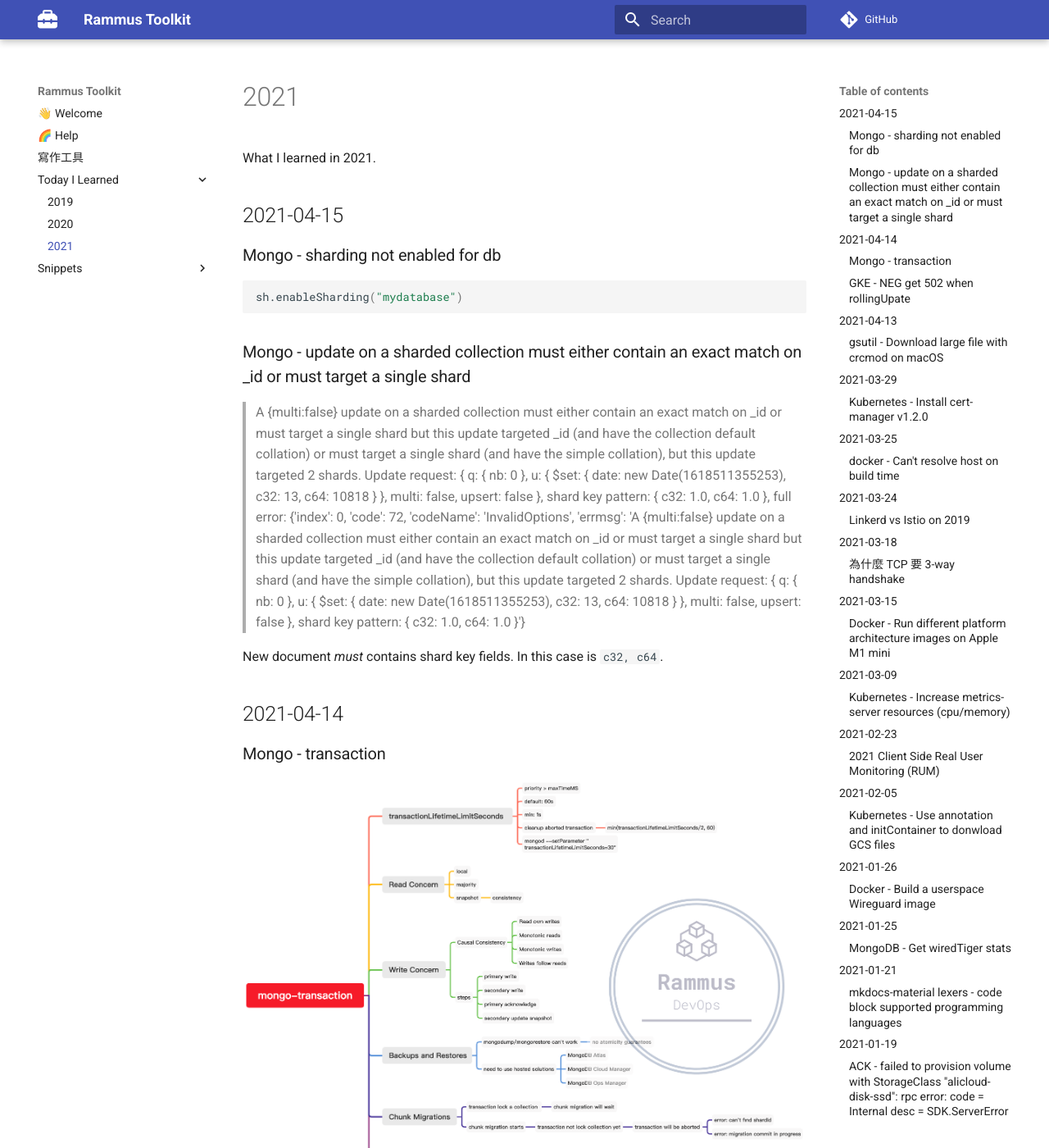
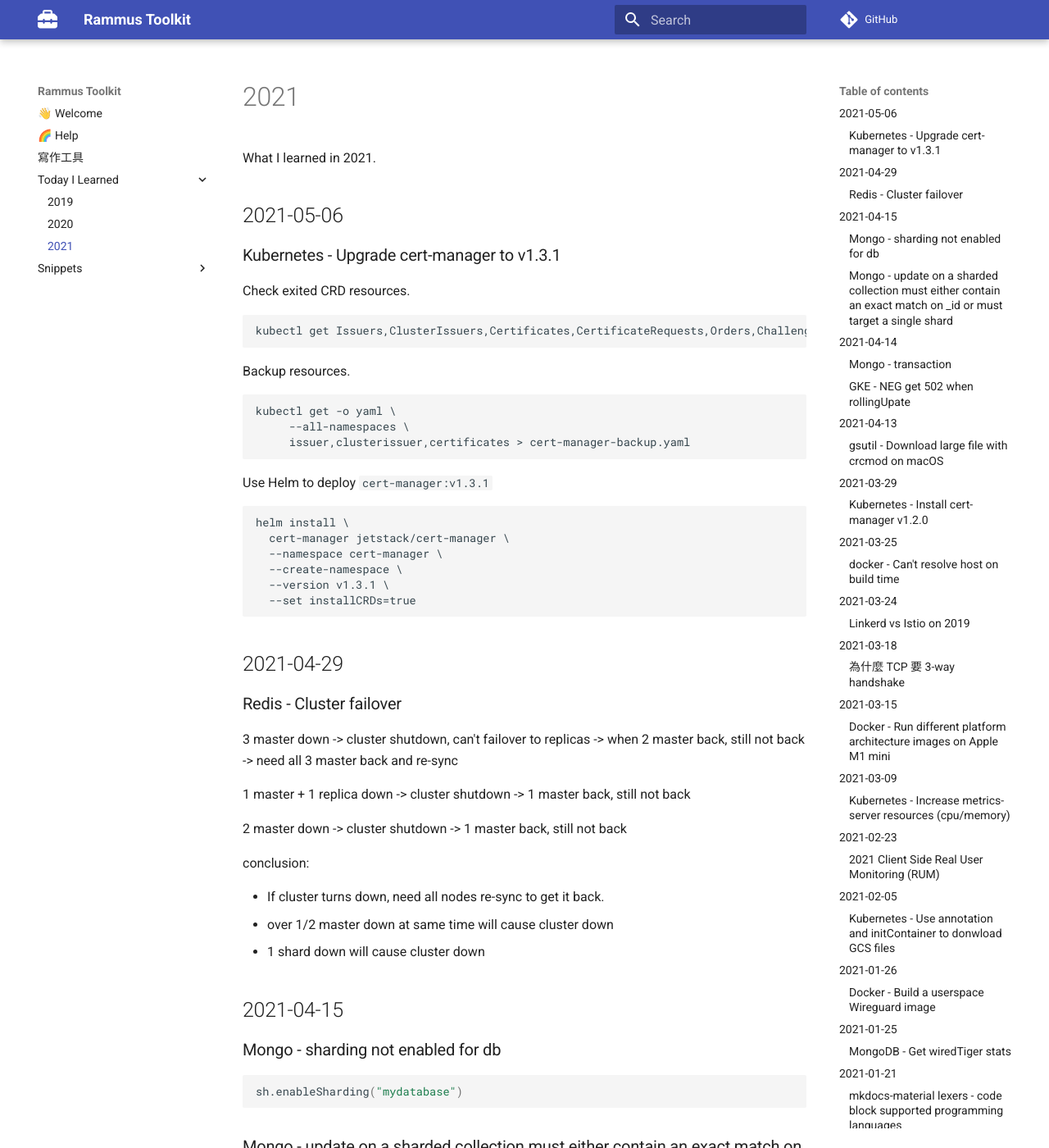
Before and after one commit to RammusXu/toolkit, an MkDocs documentation site: the page built from docs/Today-I-Learned/2021.md, in a window 1280 px wide and 1400 px high. Shown: the whole window at 82% size. Built offline with MkDocs 1.6.1 and Material for MkDocs 9.7.7, drawn with Linux system fonts in a browser that asks for light colours; comment, search, counter and statistics services are not loaded.

Commit message:
Kubernetes - Upgrade cert-manager to v1.3.1

````diff
--- a/docs/Today-I-Learned/2021.md
+++ b/docs/Today-I-Learned/2021.md
@@ -1,5 +1,51 @@
 
 What I learned in 2021.
+
+## 2021-05-06
+### Kubernetes - Upgrade cert-manager to v1.3.1
+
+Check exited CRD resources.
+
+```bash
+kubectl get Issuers,ClusterIssuers,Certificates,CertificateRequests,Orders,Challenges --all-namespaces
+```
+
+Backup resources.
+
+```
+kubectl get -o yaml \
+     --all-namespaces \
+     issuer,clusterissuer,certificates > cert-manager-backup.yaml
+```
+
+Use Helm to deploy `cert-manager:v1.3.1`
+```
+helm install \
+  cert-manager jetstack/cert-manager \
+  --namespace cert-manager \
+  --create-namespace \
+  --version v1.3.1 \
+  --set installCRDs=true
+```
+
+## 2021-04-29
+### Redis - Cluster failover
+
+3 master down -> cluster shutdown, can't failover to replicas
+  -> when 2 master back, still not back
+  -> need all 3 master back and re-sync
+
+1 master + 1 replica down -> cluster shutdown
+  -> 1 master back, still not back
+
+2 master down -> cluster shutdown
+  -> 1 master back, still not back
+
+conclusion:
+
+- If cluster turns down, need all nodes re-sync to get it back.
+- over 1/2 master down at same time will cause cluster down
+- 1 shard down will cause cluster down
 
 ## 2021-04-15
 ### Mongo - sharding not enabled for db
````
